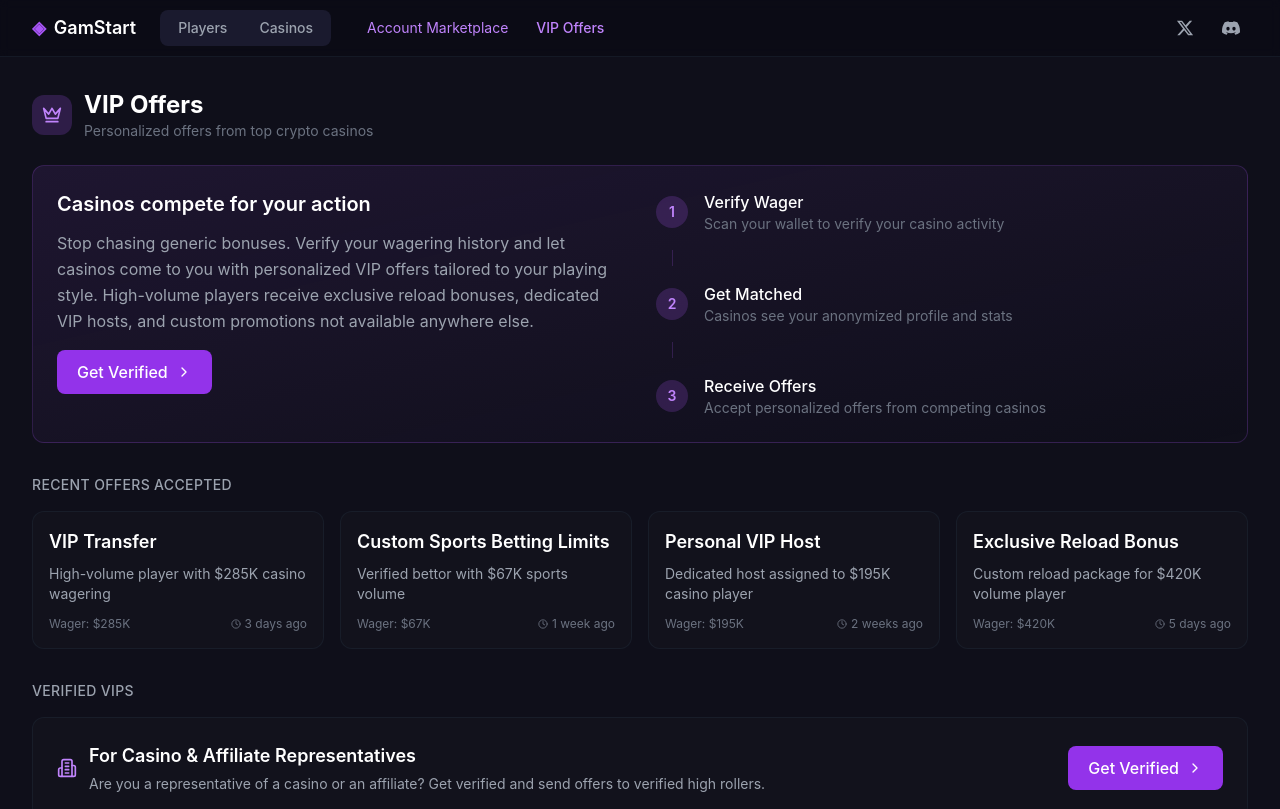
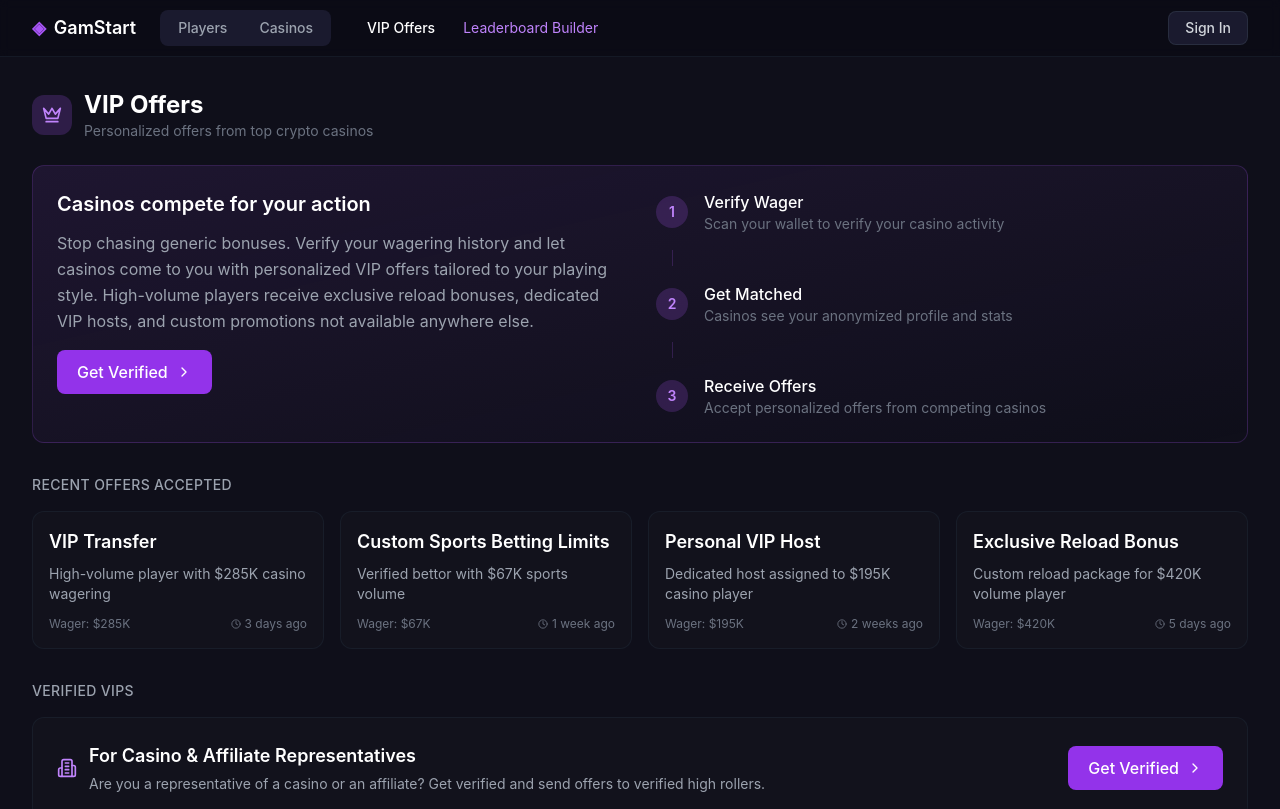
Before and after one commit to test12312as1/sadsa, a Next.js app: page /vip-dashboard in a window 1280 px wide. Shown: the top 809 px of the page. Built offline with nearby package versions, Linux system fonts and the light colour scheme.

Commit message:
Update page.js

```diff
--- a/app/vip-dashboard/page.js
+++ b/app/vip-dashboard/page.js
@@ -167,22 +167,19 @@ export default function VIPDashboard() {
               </div>
 
               <div className="hidden md:flex items-center gap-1">
-                <Link href="/marketplace" className="px-3 py-1.5 text-sm text-purple-400 hover:text-purple-300 transition-colors">
-                  Account Marketplace
-                </Link>
-                <span className="px-3 py-1.5 text-sm text-purple-400 font-medium">
+                <span className="px-3 py-1.5 text-sm text-white font-medium">
                   VIP Offers
                 </span>
+                <Link href="/leaderboards" className="px-3 py-1.5 text-sm text-purple-400 hover:text-purple-300 transition-colors">
+                  Leaderboard Builder
+                </Link>
               </div>
             </div>
 
             <div className="flex items-center gap-3">
-              <a href="https://twitter.com" target="_blank" rel="noopener noreferrer" className="p-2 text-gray-400 hover:text-white transition-colors">
-                <TwitterIcon size={18} />
-              </a>
-              <a href="https://discord.com" target="_blank" rel="noopener noreferrer" className="p-2 text-gray-400 hover:text-white transition-colors">
-                <DiscordIcon size={18} />
-              </a>
+              <button className="px-4 py-1.5 text-sm font-medium text-gray-300 hover:text-white bg-[#1a1a2e] hover:bg-[#252540] rounded-lg border border-gray-700/50 transition-colors">
+                Sign In
+              </button>
             </div>
           </div>
         </div>
```
